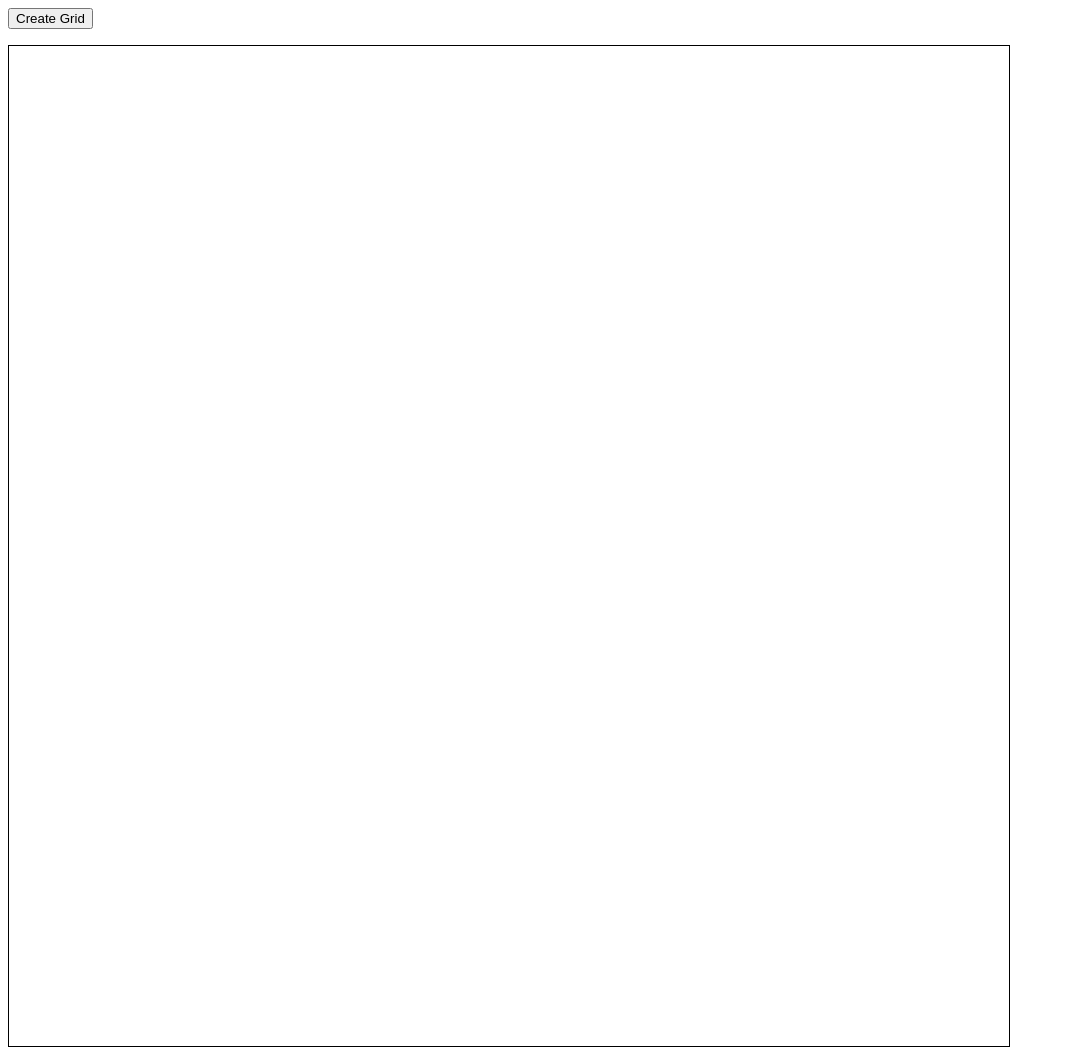
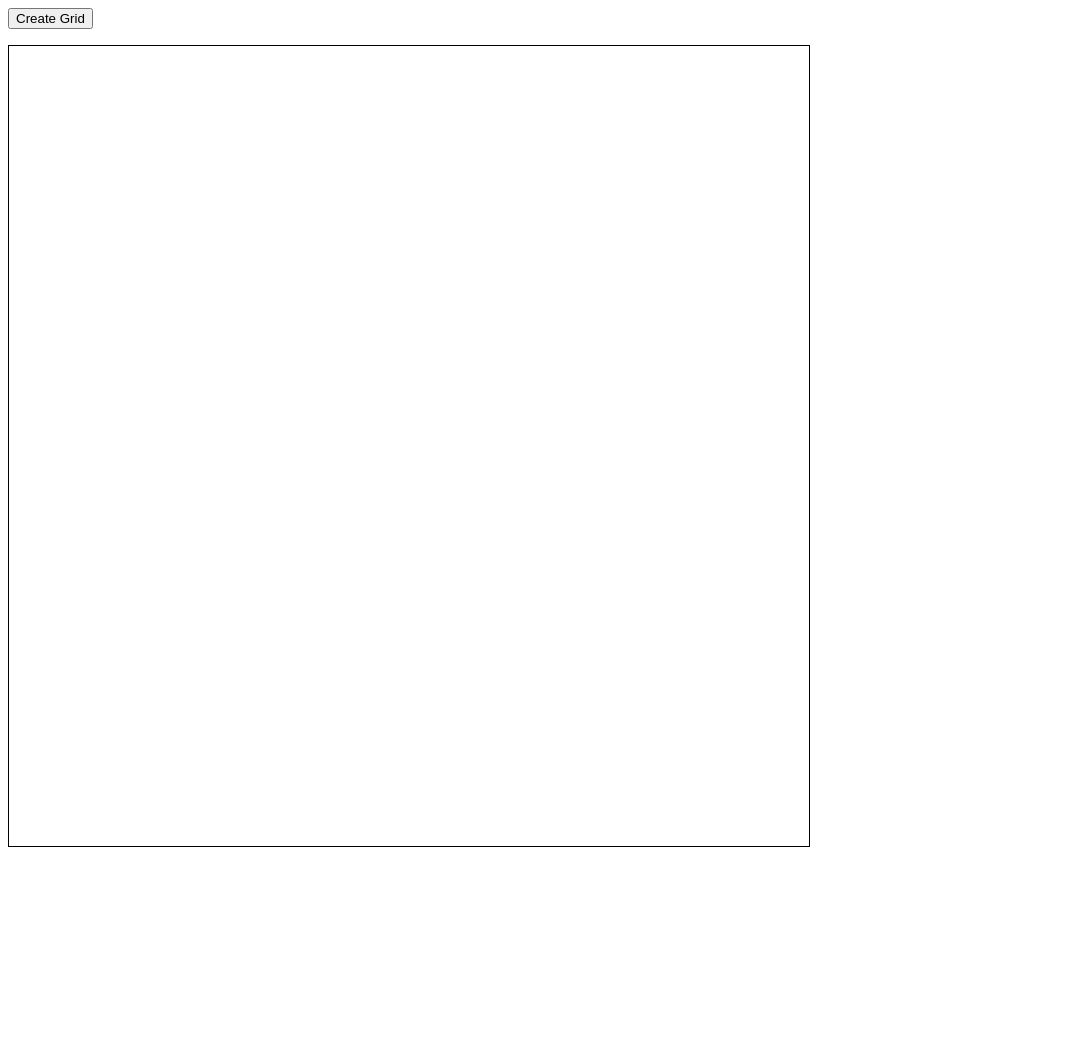
Before and after one commit to Soobey/Etch-A-Sketch, a plain HTML site: page index.html in a window 1280 px wide. Shown: the whole page, without its empty margins (0-1065 px from the left). After the commit the page ends 855 px from the top, so only its background shows below. Drawn offline with Linux system fonts and the light colour scheme.

Commit message:
add comments

```diff
--- a/javascript.js
+++ b/javascript.js
@@ -1,39 +1,52 @@
 let n = 16;
+//create stanard grid, which is there from the start
 createGrid(n)
 
 function prom() {
+    //delete the last grid
     const grid = document.getElementById('grid')
     grid.remove();
+    //Ask user after the size of the grid
     var x = prompt('How big should the grid be?');
-    if (x <= 100) {
+    if (x <= 100 && x >= 1) {
         createGrid(x);
     }
     else {
-        alert('Your number is to high (over 100). Please try a lower one!');
+        alert('Your number is to high or to low (over 100 or under 1). Please try another number!');
         prom();
     }
 }
 
-function createGrid(n) {
+function createGrid(size) {
     var grid1 = document.createElement('div');
     document.body.appendChild(grid1);
     grid1.setAttribute('id', 'grid');
 
     const grid = document.querySelector('#grid');
-    grid.setAttribute('style', 'border: solid black 1px; display: flex; max-width: 1000px; flex-wrap: wrap;')
+    grid.setAttribute('style', 'border: solid black 1px; display: flex; max-width: 800px; flex-wrap: wrap;')
 
     let mousepress = false;
-    for (let i = 0; i < n**2; i++) {
+    for (let i = 0; i < size**2; i++) {
         var div = document.createElement('div');
         grid.appendChild(div);
+
+        //determines whether the mouse is clicked or not
         div.addEventListener('mousedown', () => mousepress = true);
         div.addEventListener('mouseup', () => mousepress = false);
+
+        //draws if you click on a square
+        div.addEventListener('click', (e) => {
+            e.target.style.backgroundColor = 'black';
+        });
+
         div.addEventListener('mousemove', (e) => {
+            //only draws if the mouse is pressed
             if (mousepress === true) {
                 e.target.style.backgroundColor = 'black';
             }
         });
-        div.style.width = 1000/n + 'px';
-        div.style.height = 1000/n + 'px';
+        //makes the squares fit perfectly in the big square
+        div.style.width = 800/size + 'px';
+        div.style.height = 800/size + 'px';
     };
 }
```
Also changed, not shown: index.html (+1 -1 lines).
